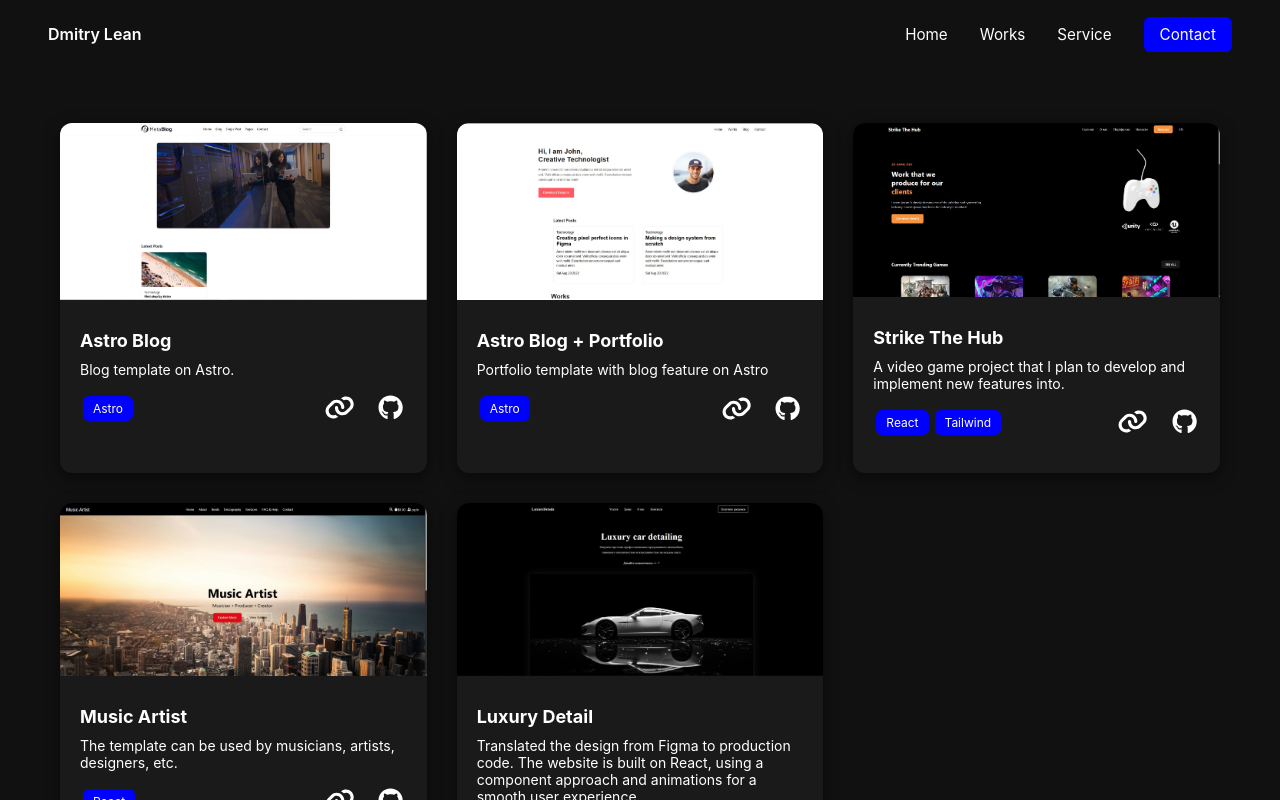
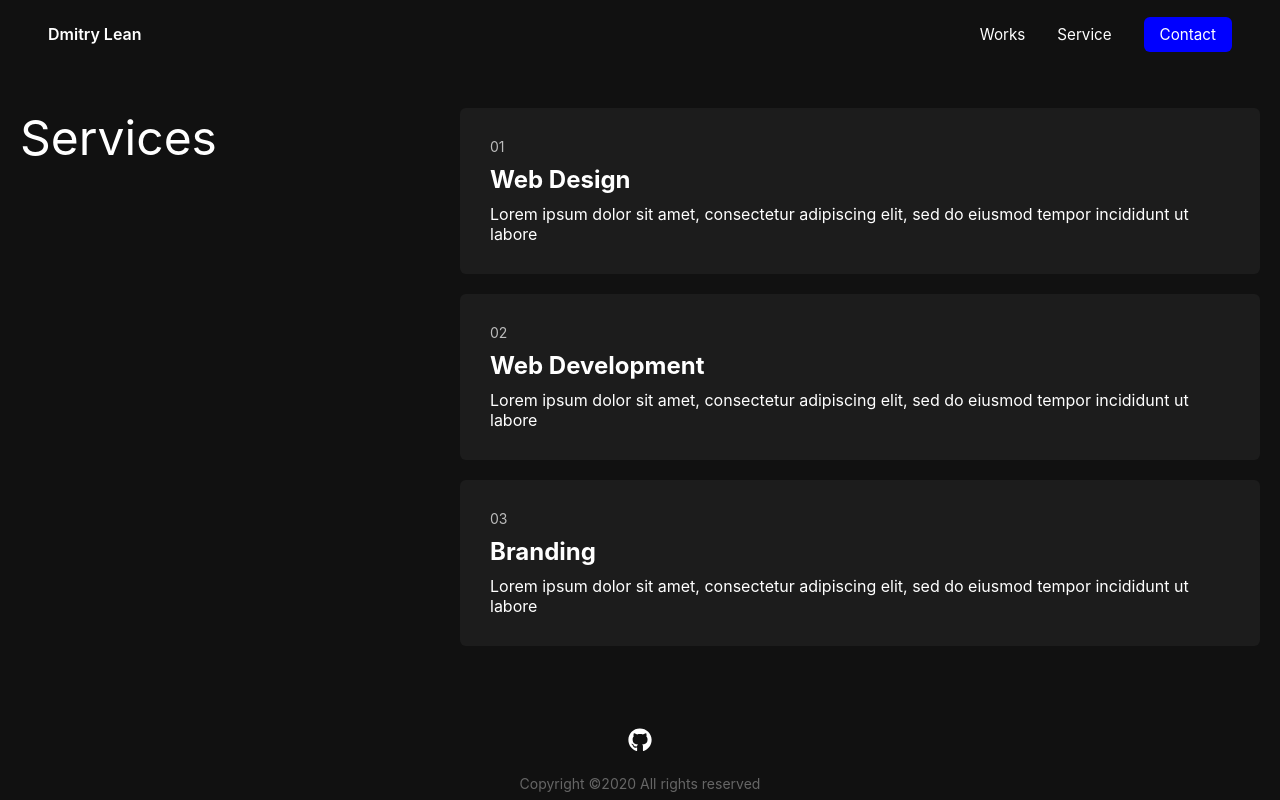
Before and after one commit to dmitrylean/react-portfolio, a React (Create React App) app: page /service in a window 1280 px wide. Built offline with nearby package versions, Linux system fonts and the light colour scheme.

Commit message:
service update

```diff
--- a/src/App.css
+++ b/src/App.css
@@ -52,6 +52,7 @@
       align-items: flex-start;
       justify-content: center;
       text-align: center;
+      height: auto;
     }
 
     .section-header {
--- a/src/components/ContactSection.css
+++ b/src/components/ContactSection.css
@@ -68,3 +68,10 @@ textarea {
   color: black;
   background: white;
 }
+
+@media (max-width: 768px) {
+  .contact-grid {
+    grid-template-columns: 1fr;
+    height: auto;
+  }
+}
--- a/src/components/NavBar.css
+++ b/src/components/NavBar.css
@@ -8,6 +8,8 @@
 .logo {
   font-size: 1rem;
   font-weight: 600;
+  color: white;
+  text-decoration: none;
 }
 
 .logo span {
--- a/src/components/NavBar.jsx
+++ b/src/components/NavBar.jsx
@@ -5,10 +5,9 @@ import "./NavBar.css";
 const NavBar = () => {
   return (
     <header className="navbar">
-      <div className="logo">Dmitry Lean</div>
+      <Link to="/" className="logo">Dmitry Lean</Link>
       <nav>
         <ul>
-          <li><Link to="/">Home</Link></li>
           <li><Link to="/works">Works</Link></li>
           <li><Link to="/service">Service</Link></li>
           <li><Link to="/contact" className="btn-outline">Contact</Link></li>
--- /dev/null
+++ b/src/components/ServiceSection.css
@@ -0,0 +1,47 @@
+.services {
+  background: #111;
+  color: #fff;
+  padding: 40px 0;
+}
+
+.services-grid {
+  display: grid;
+  grid-template-columns: 1fr 2fr;
+  gap: 40px;
+  align-items: start;
+}
+
+.services-left h2 {
+  font-size: 48px;
+  font-weight: 400;
+}
+
+.services-right {
+  display: flex;
+  flex-direction: column;
+  gap: 20px;
+}
+
+.service-card {
+  background: #1c1c1c;
+  padding: 30px;
+  border-radius: 6px;
+}
+
+.service-card .number {
+  font-size: 14px;
+  opacity: 0.7;
+  display: block;
+  margin-bottom: 10px;
+}
+
+.service-card h3 {
+  font-size: 24px;
+  margin-bottom: 10px;
+}
+
+@media (max-width: 768px) {
+  .services-grid {
+    grid-template-columns: 1fr;
+  }
+}
--- /dev/null
+++ b/src/components/ServiceSection.jsx
@@ -0,0 +1,39 @@
+import React from "react";
+import "./ServiceSection.css";
+
+const ServiceSection = () => {
+  return (
+    <section className="services">
+      <div className="container">
+        <div className="services-grid">
+
+          <div className="services-left">
+            <h2>Services</h2>
+          </div>
+
+          <div className="services-right">
+            <div className="service-card">
+              <span className="number">01</span>
+              <h3>Web Design</h3>
+              <p>Lorem ipsum dolor sit amet, consectetur adipiscing elit, sed do eiusmod tempor incididunt ut labore</p>
+            </div>
+
+            <div className="service-card">
+              <span className="number">02</span>
+              <h3>Web Development</h3>
+              <p>Lorem ipsum dolor sit amet, consectetur adipiscing elit, sed do eiusmod tempor incididunt ut labore</p>
+            </div>
+
+            <div className="service-card">
+              <span className="number">03</span>
+              <h3>Branding</h3>
+              <p>Lorem ipsum dolor sit amet, consectetur adipiscing elit, sed do eiusmod tempor incididunt ut labore</p>
+            </div>
+          </div>
+        </div>
+      </div>
+    </section>
+  );
+};
+
+export default ServiceSection;
--- a/src/pages/Service.jsx
+++ b/src/pages/Service.jsx
@@ -1,5 +1,5 @@
 import React, { useEffect } from "react";
-import WorksSection from "../components/WorksSection";
+import ServiceSection from "../components/ServiceSection";
 
 function Service() {
   useEffect(() => {
@@ -7,7 +7,7 @@ function Service() {
   }, []);
 
   return (
-    <WorksSection />
+    <ServiceSection />
   );
 }
 
```
